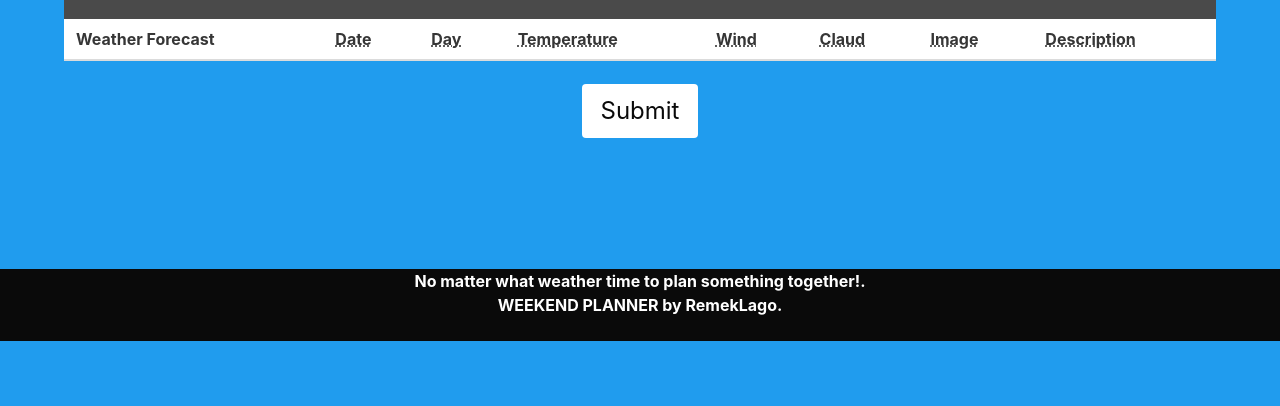
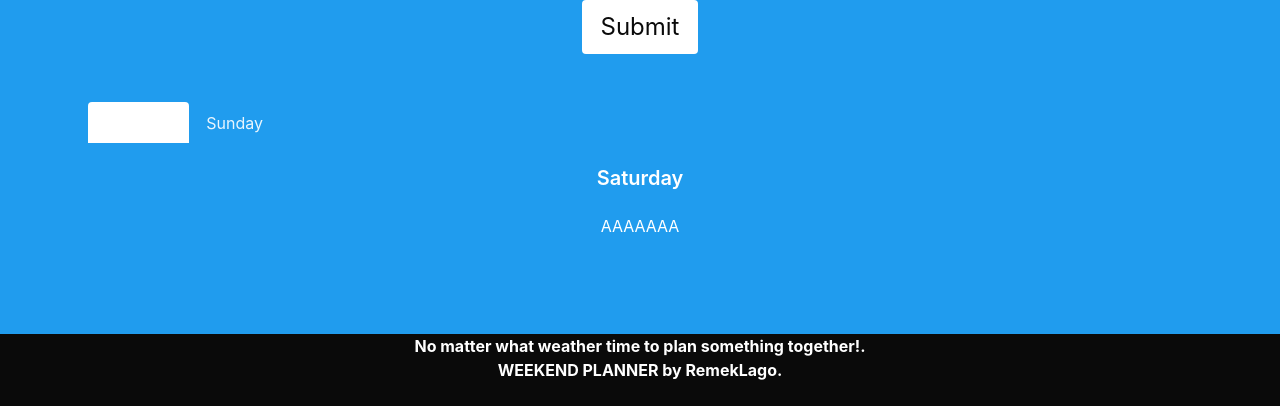
Before and after one commit to RemekLago/Weekend-Planner, a Flask app: page /propositions in a window 1280 px wide. Shown: the part 459-865 px from the top of the page. Before the commit the page ends 800 px from the top, so only its background shows below. Run offline with Flask 2, Linux system fonts and the light colour scheme; the visitor is signed in with stand-in values (Sample User, id 1); data comes from the database, SQL or seed files in the repository; data that the repository does not hold is empty; some libraries are stand-ins or nearby versions.

Commit message:
changes in TAB about Saturday and Sunday

```diff
--- a/project2/app/templates/propositions.html
+++ b/project2/app/templates/propositions.html
@@ -279,5 +279,34 @@
     <div>
         <button class="button is-inline is-block is-white is-large ">Submit</button>
     </div>
+    <div class="section">
+        <div class="container">
+            <div class="columns is-8 is-variable">
+                <div class="column">
+                    <div class="tabs is-boxed">
+                        <ul>
+                            <li class="is-active" data-target="Saturday">
+                                <a>Saturday</a>
+                            </li>
+                            <li>
+                                <a>Sunday</a>
+                            </li>
+                        </ul>
+                    </div>
+                    <div class="px-2" id="tab-content">
+                        <div id="Saturday">
+                            <h3 class="is-size-5 title">Saturday</h3>
+                            <p>AAAAAAA</p>
+                        </div>
+                        <div class="is-hidden" id="Sunday">
+                            <h3 class="is-size-5 title">Sunday</h3>
+                            <p>BBBBBBB</p>
+                        </div>
+                    </div>
+                </div>
+            </div>
+        </div>
+    </div>
+
 </form>
 {% endblock %}
```
